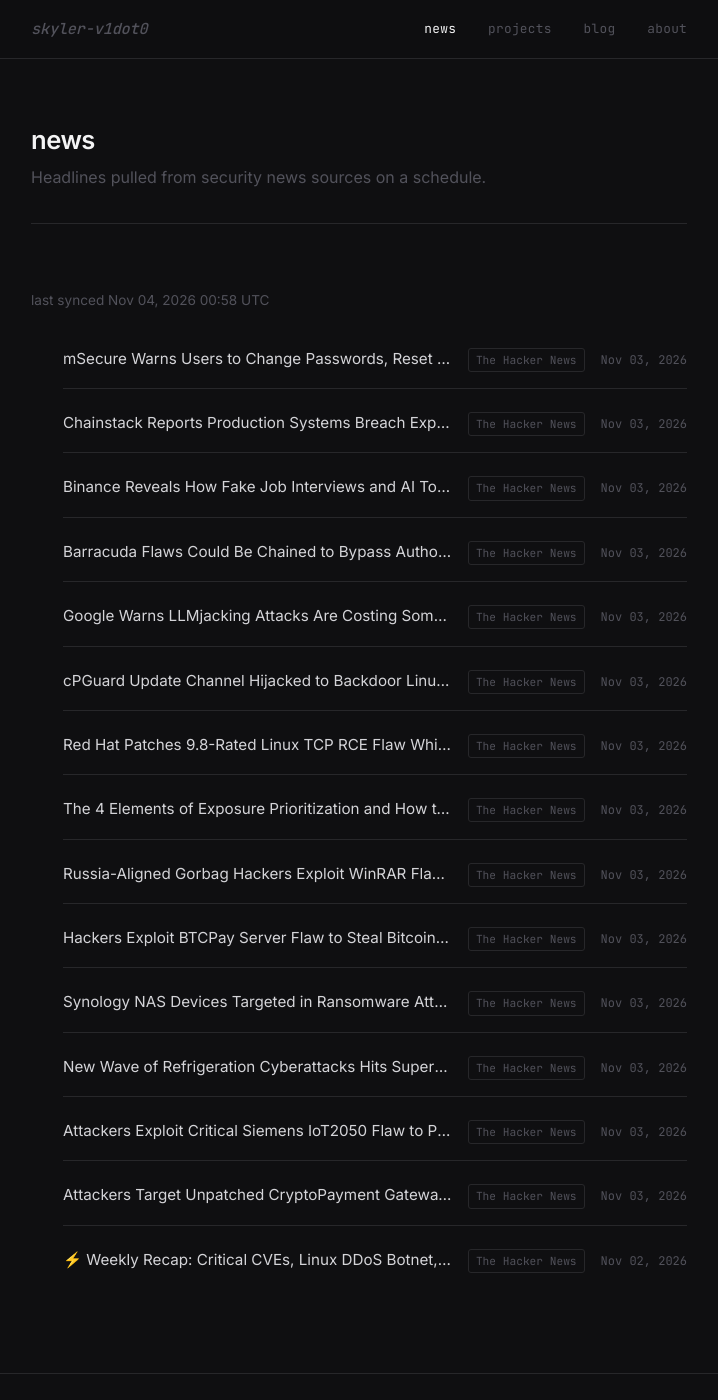
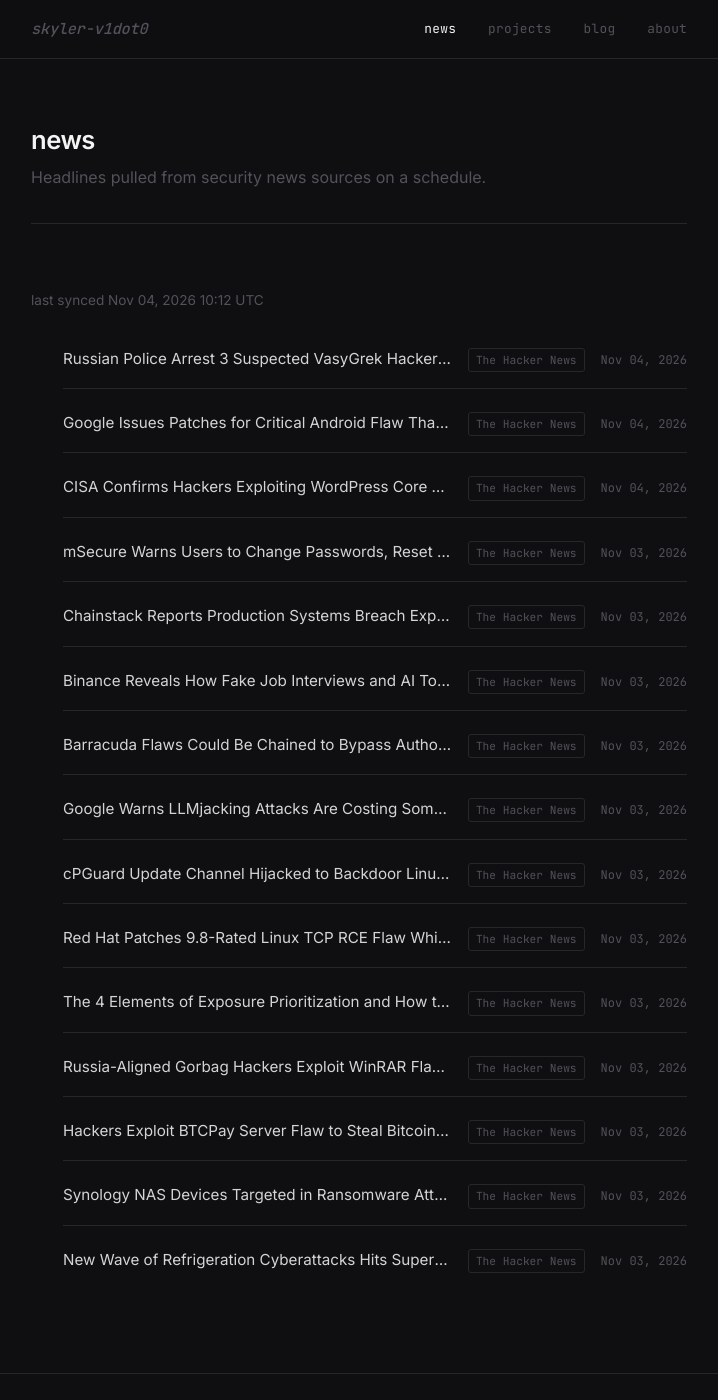
Before and after one commit to skyler-v1dot0/personal-site, a Jekyll site: the page built from news.html, in a window 1280 px wide and 1400 px high. Shown: the whole window, without its empty margins (281-999 px from the left). Built offline with Jekyll 4.4.1, drawn with Linux system fonts in a browser that asks for light colours.

Commit message:
chore: sync news feed [skip ci]

```diff
--- a/_data/news.yml
+++ b/_data/news.yml
@@ -1,6 +1,19 @@
 ---
-updated_at: '2026-11-04T00:58:40Z'
+updated_at: '2026-11-04T10:12:32Z'
 items:
+- title: Russian Police Arrest 3 Suspected VasyGrek Hackers, Dismantle Criminal Infrastructure
+  url: https://thehackernews.com/2026/11/russian-police-arrest-3-suspected.html
+  source: The Hacker News
+  published: '2026-11-04T08:17:11Z'
+- title: Google Issues Patches for Critical Android Flaw That Could Allow RCE Without
+    User Interaction
+  url: https://thehackernews.com/2026/11/google-patches-critical-android-flaw.html
+  source: The Hacker News
+  published: '2026-11-04T07:46:15Z'
+- title: CISA Confirms Hackers Exploiting WordPress Core Flaw During Software Upgrades
+  url: https://thehackernews.com/2026/11/cisa-confirms-hackers-exploiting.html
+  source: The Hacker News
+  published: '2026-11-04T05:43:11Z'
 - title: mSecure Warns Users to Change Passwords, Reset 2FA and Passkeys After Suspicious
     Activity
   url: https://thehackernews.com/2026/11/msecure-warns-users-to-change-passwords.html
@@ -59,17 +72,3 @@ items:
   url: https://thehackernews.com/2026/11/second-wave-of-cyberattacks-hits.html
   source: The Hacker News
   published: '2026-11-03T07:27:07Z'
-- title: Attackers Exploit Critical Siemens IoT2050 Flaw to Plant Remote Command Backdoors
-  url: https://thehackernews.com/2026/11/attackers-exploit-critical-siemens.html
-  source: The Hacker News
-  published: '2026-11-03T05:34:41Z'
-- title: Attackers Target Unpatched CryptoPayment Gateway Flaw That Can Expose Wallet
-    Credentials
-  url: https://thehackernews.com/2026/11/attackers-target-unpatched.html
-  source: The Hacker News
-  published: '2026-11-03T05:34:37Z'
-- title: "⚡ Weekly Recap: Critical CVEs, Linux DDoS Botnet, Device-Code Phishing,
-    Android Spyware and More"
-  url: https://thehackernews.com/2026/11/weekly-recap-critical-cves-linux-ddos.html
-  source: The Hacker News
-  published: '2026-11-02T16:57:56Z'
```
